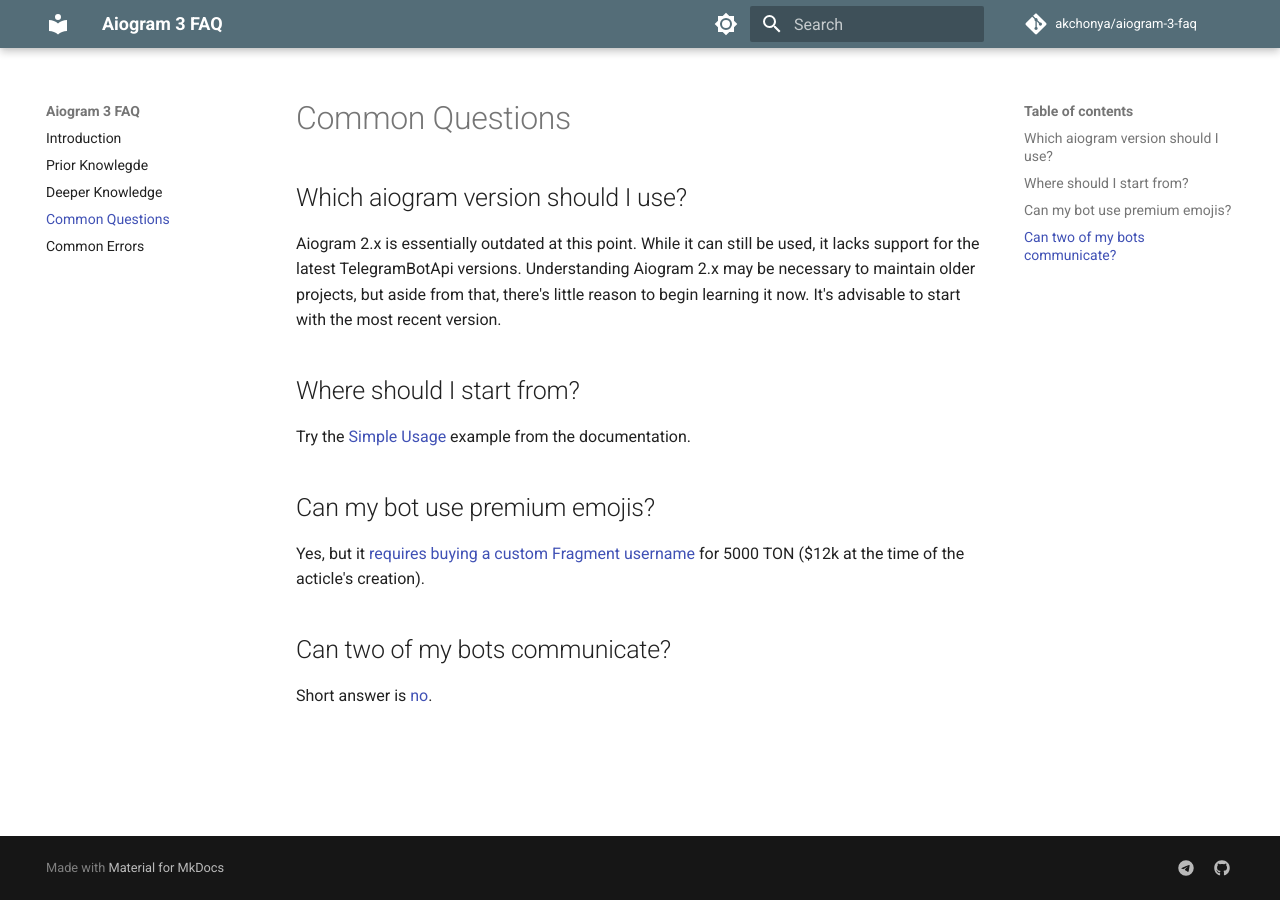
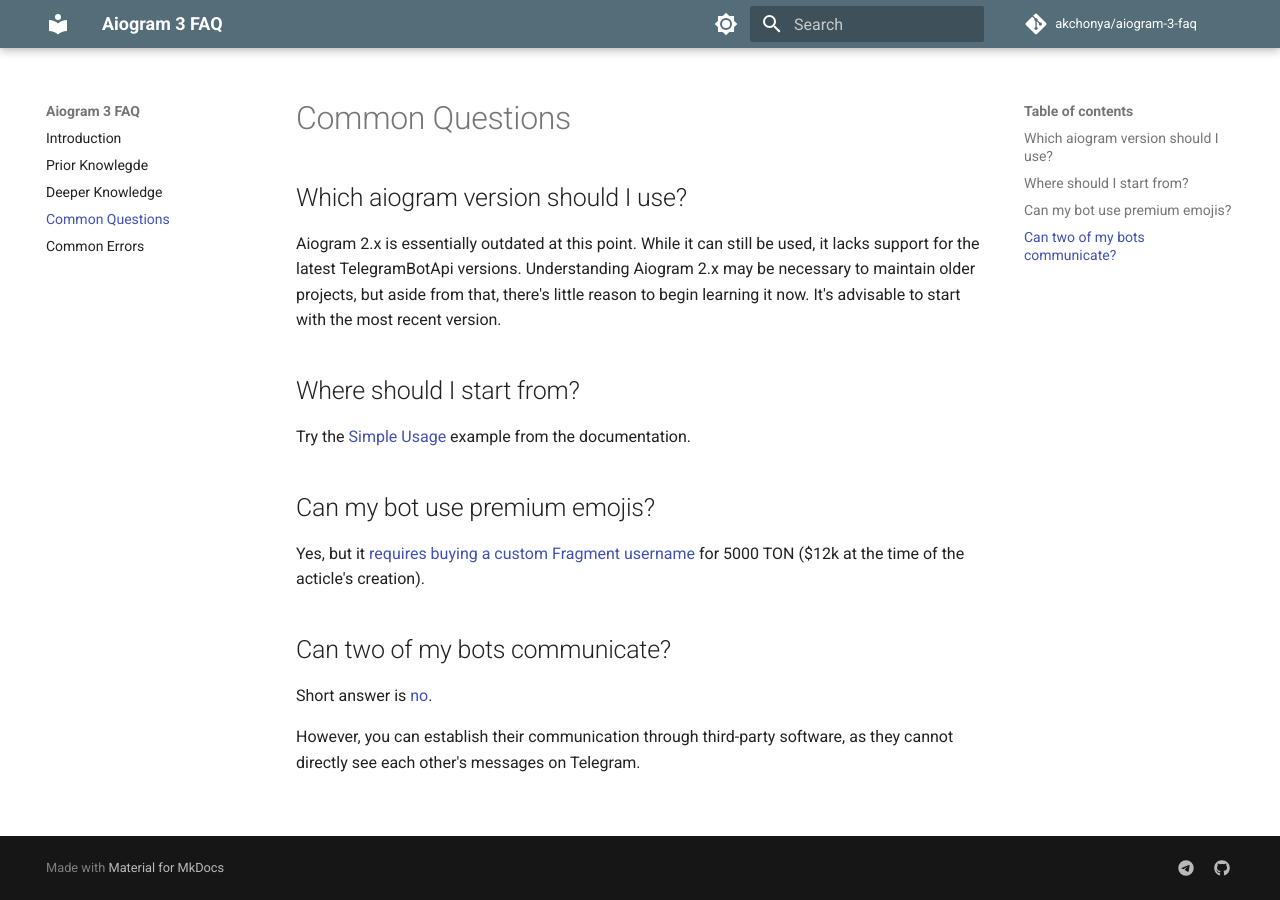
Before and after one commit to akchonya/aiogram-3-faq, an MkDocs documentation site: the page built from docs/common_questions.md, in a window 1280 px wide. Built offline with MkDocs 1.6.1 and Material for MkDocs 9.7.7, drawn with Linux system fonts in a browser that asks for light colours; comment, search, counter and statistics services are not loaded.

Commit message:
add info about communication

```diff
--- a/docs/common_questions.md
+++ b/docs/common_questions.md
@@ -15,3 +15,5 @@
 ## Can two of my bots communicate?
 
 Short answer is [no](https://core.telegram.org/bots/faq#why-doesn-39t-my-bot-see-messages-from-other-bots).
+
+However, you can establish their communication through third-party software, as they cannot directly see each other's messages on Telegram.
```
